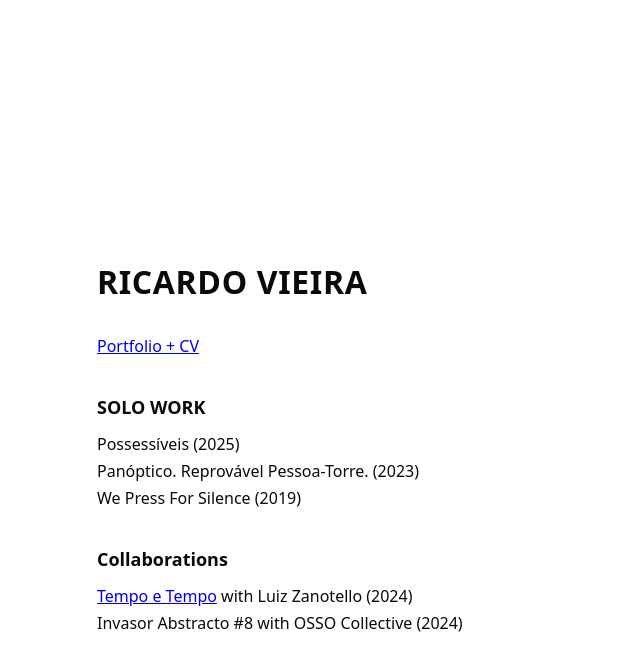
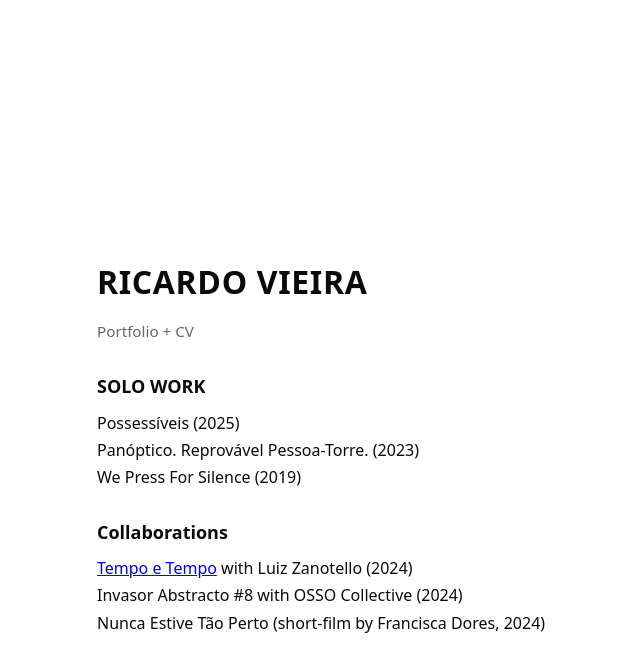
Before and after one commit to ricardomvieira/ricardomvieira.github.io, a Jekyll site: the page built from index.md, in a window 1280 px wide. Shown: the top 672 px of the page, without its empty margins (183-823 px from the left). Built offline with Jekyll 4.4.1, drawn with Linux system fonts in a browser that asks for light colours.

Commit message:
a few tweaks and style

```diff
--- a/assets/css/style.css
+++ b/assets/css/style.css
@@ -1,6 +1,7 @@
-/* Minimal, centered layout inspired by thormagnusson.github.io */
+/* Minimal, centered layout */
 :root {
   --text: #0a0a0a;
+  --muted: #666;
   --bg: #ffffff;
 }
 
@@ -24,14 +25,31 @@ main {
   line-height: 1.7;
 }
 
+/* Tighter header block */
 h1 {
   font-size: 2rem;
   letter-spacing: 0.02em;
-  margin: 0 0 1.5rem 0;
+  margin: 0 0 0.2rem 0; /* tightened bottom margin */
+}
+
+.subtitle {
+  display: inline-block;
+  margin-top: 0.1rem; /* snugs up under the H1 */
+  font-size: 0.95rem;
+  color: var(--muted);
+}
+
+.subtitle a {
+  color: var(--muted);
+  text-decoration: none;
+}
+
+.subtitle a:hover {
+  text-decoration: underline;
 }
 
 h2 {
-  margin: 2rem 0 0.5rem 0;
+  margin: 1.6rem 0 0.5rem 0;
   font-size: 1.125rem;
   font-weight: 600;
 }
--- a/index.md
+++ b/index.md
@@ -14,3 +14,4 @@ We Press For Silence (2019)
 ## Collaborations
 <a href="https://luizzanotello.com/tempo-e-tempo/" target="_blank">Tempo e Tempo</a> with Luiz Zanotello (2024)
 Invasor Abstracto #8 with OSSO Collective (2024)
+Nunca Estive Tão Perto (short-film by Francisca Dores, 2024)
```
Also changed, not shown: _layouts/default.html (+8 -0 lines).
